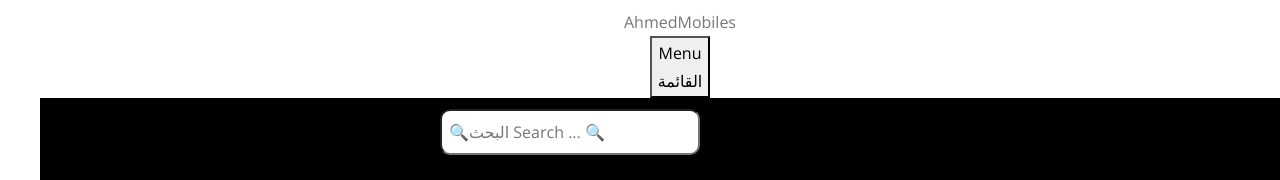
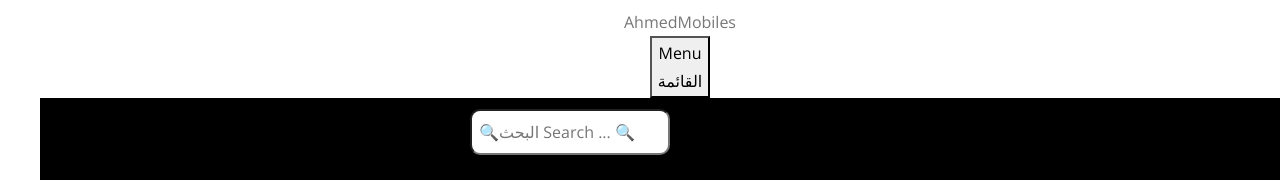
Before and after one commit to ahmedmobiles/new, a plain HTML site: page index.html in a window 1280 px wide. Shown: the top 180 px of the page. Drawn offline with nearby package versions, Linux system fonts and the light colour scheme; a script that the page names is missing.

Commit message:
Update index.html

```diff
--- a/index.html
+++ b/index.html
@@ -113,8 +113,8 @@ button {
 												 margin-left: 0%;
 												 padding:7px;
 												 border-radius: 10px;
-												 width: 300px;
-												 max-width: 260px;
+												 width: 200px;
+												 max-width: 200px;
 
 											   }
 
```
